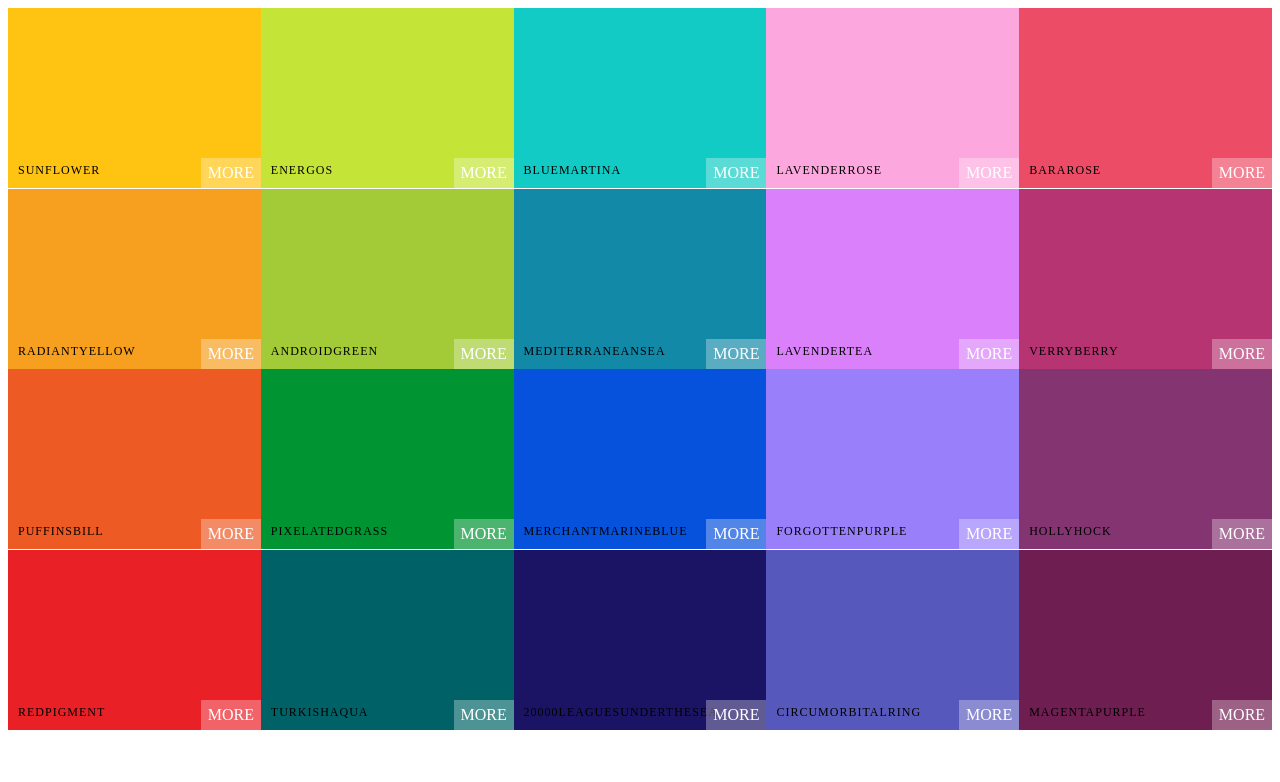
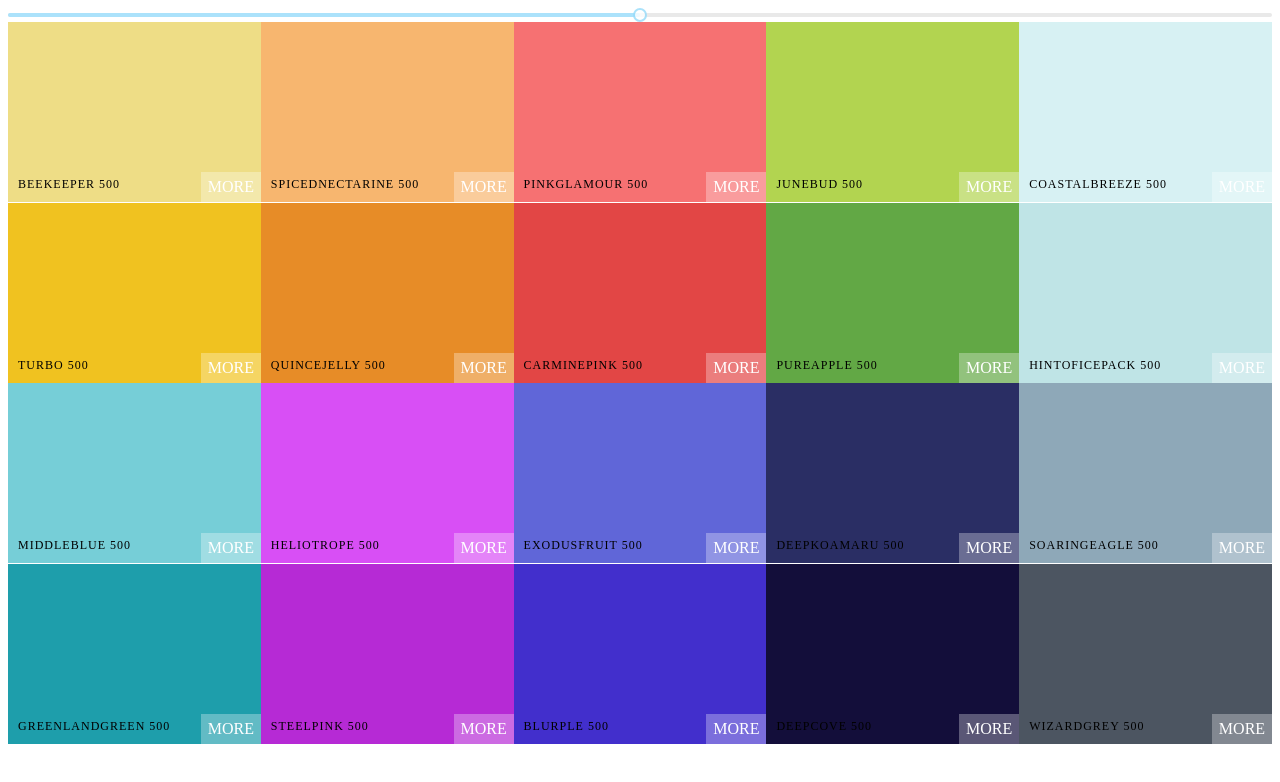
Before and after one commit to Abdulazeez1010/Color_Project, a React (Vite) app: page / in a window 1280 px wide. Shown: the top 782 px of the page. Built offline with nearby package versions, Linux system fonts and the light colour scheme.

Commit message:
Install rc-slider and add slider

```diff
--- a/package.json
+++ b/package.json
@@ -11,6 +11,7 @@
   },
   "dependencies": {
     "chroma-js": "^3.1.2",
+    "rc-slider": "^11.1.9",
     "react": "^19.1.1",
     "react-dom": "^19.1.1"
   },
--- a/src/App.jsx
+++ b/src/App.jsx
@@ -1,12 +1,12 @@
-import Palette from './Palette'
-import seedColors from './seedColors'
+import Palette from './Palette';
+import seedColors from './seedColors';
+import { generatePalette } from './colorHelpers';
 import './App.css'
 
 function App() {
-
   return (
     <div>
-      <Palette {...seedColors[2]}/>
+      <Palette palette={generatePalette(seedColors[4])}/>
     </div>
   )
 }
--- a/src/Palette.jsx
+++ b/src/Palette.jsx
@@ -1,13 +1,27 @@
+import { useState } from "react";
 import ColorBox from "./ColorBox";
-import "./Palette.css"
+import "./Palette.css";
+import Slider from "rc-slider";
+import 'rc-slider/assets/index.css';
 
+function Palette({palette}){
+    const [level, setLevel] = useState(500);
 
-function Palette({colors}){
-    const colorBoxes = colors.map(color => (
-        <ColorBox background={color.color} name={color.name}/>
+    const colorBoxes = palette.colors[level].map(color => (
+        <ColorBox background={color.hex} name={color.name}/>
     ))
+    const changeLevel = (level) =>{
+        setLevel(level);
+    }
     return(
         <div className="Palette">
+            <Slider
+              defaultValue={level}
+              min={100}
+              max={900}
+              step={100}
+              onChangeComplete={changeLevel}
+            />
             <div className="Palette-colors">
                 {colorBoxes}
             </div>
```
Also changed, not shown: 1 other file (tests, documents, lock files or other folders).
